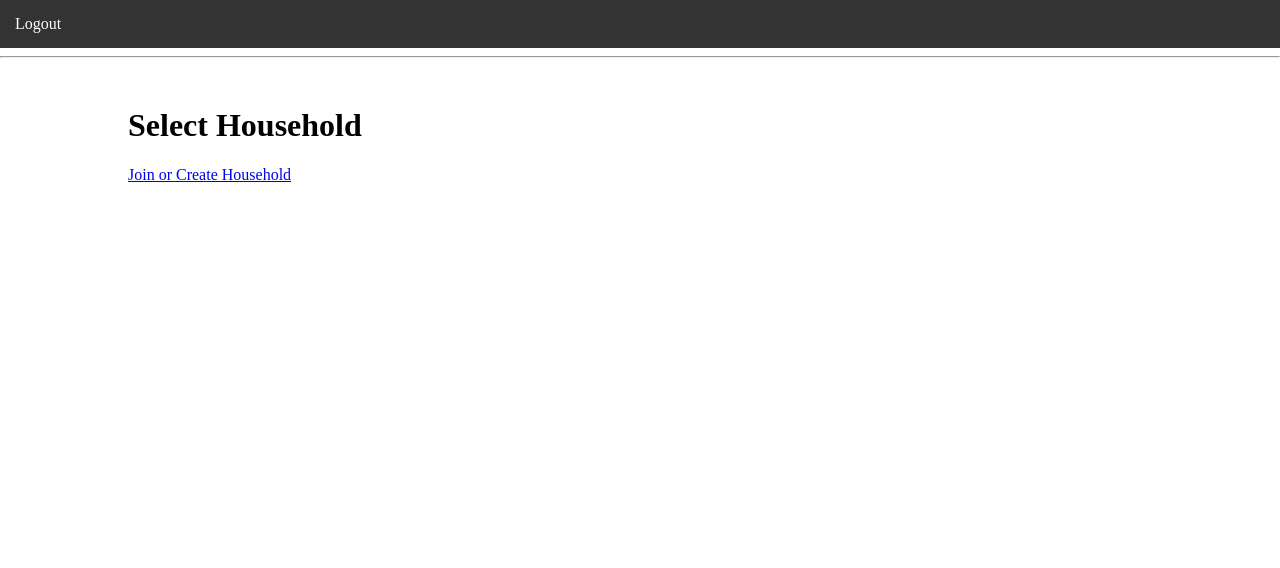
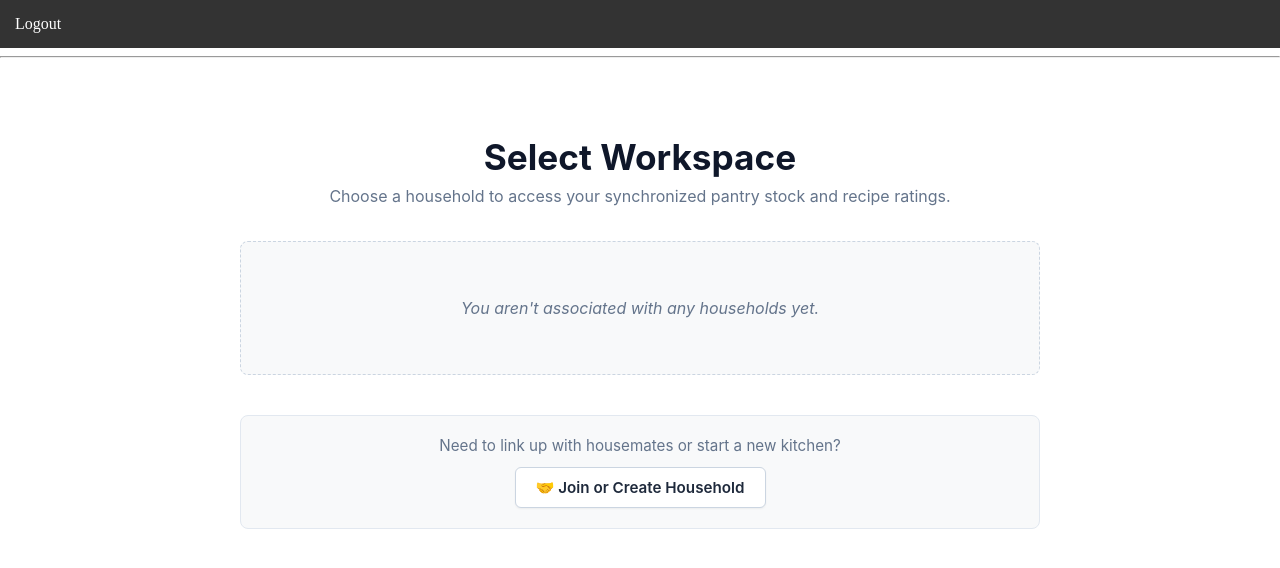
Before and after one commit to esintao/dynamicdining, a Flask app: page /households in a window 1280 px wide. Shown: the top 568 px of the page. Run offline with Flask 3, Linux system fonts and the light colour scheme; the visitor is signed in with stand-in values (Sample User, id 1); data that the repository does not hold is empty; some libraries are stand-ins or nearby versions.

```diff
--- a/templates/households.html
+++ b/templates/households.html
@@ -1,14 +1,70 @@
 {% extends 'base.html' %}
 
 {% block content %}
-<h1>Select Household</h1>
+<div class="households-container">
+    <header class="page-header">
+        <h1>Select Workspace</h1>
+        <p class="subtitle">Choose a household to access your synchronized pantry stock and recipe ratings.</p>
+    </header>
 
-{% for household in households %}
-    <div class="card">
-        <h3>{{ household[1] }}</h3>
-        <a href="/select_household/{{ household[0] }}">Enter Household</a>
+    <div class="households-grid">
+        {% if households %}
+            {% for household in households %}
+            <div class="household-card">
+                <div class="card-avatar">🏠</div>
+                <div class="card-details">
+                    <h3 class="capitalize-text">{{ household[1] }}</h3>
+                    <p class="card-status">Active Kitchen Ecosystem</p>
+                </div>
+                <div class="card-actions">
+                    <a href="/select_household/{{ household[0] }}" class="btn-enter">Enter Household</a>
+                </div>
+            </div>
+            {% endfor %}
+        {% else %}
+            <div class="empty-households">
+                <p>You aren't associated with any households yet.</p>
+            </div>
+        {% endif %}
     </div>
-{% endfor %}
 
-<a href="/join_household">Join or Create Household</a>
+    <div class="page-footer-actions">
+        <span class="muted-text">Need to link up with housemates or start a new kitchen?</span>
+        <a href="/join_household" class="btn-setup">🤝 Join or Create Household</a>
+    </div>
+</div>
+
+<style>
+    .households-container { max-width: 800px; margin: 50px auto; padding: 0 20px; font-family: -apple-system, BlinkMacSystemFont, "Segoe UI", Roboto, sans-serif; color: #333; }
+
+    .page-header { margin-bottom: 35px; text-align: center; }
+    .page-header h1 { font-size: 2.2rem; margin: 0 0 8px 0; color: #0f172a; font-weight: 700; }
+    .subtitle { font-size: 1rem; color: #64748b; margin: 0; }
+
+    .capitalize-text { text-transform: capitalize; }
+
+    /* Grid/List Layout */
+    .households-grid { display: flex; flex-direction: column; gap: 16px; margin-bottom: 40px; }
+
+    /* Sleek Row Cards */
+    .household-card { background: white; border: 1px solid #e2e8f0; border-radius: 10px; padding: 20px 25px; display: flex; align-items: center; gap: 20px; box-shadow: 0 4px 6px -1px rgba(0,0,0,0.02), 0 2px 4px -1px rgba(0,0,0,0.02); transition: transform 0.15s, border-color 0.15s; }
+    .household-card:hover { transform: translateY(-1px); border-color: #cbd5e1; box-shadow: 0 10px 15px -3px rgba(0,0,0,0.04); }
+
+    .card-avatar { font-size: 1.8rem; background: #f1f5f9; padding: 10px; border-radius: 50%; width: 35px; height: 35px; display: flex; align-items: center; justify-content: center; }
+
+    .card-details { flex-grow: 1; }
+    .card-details h3 { margin: 0 0 4px 0; font-size: 1.2rem; color: #1e293b; }
+    .card-status { margin: 0; font-size: 0.85rem; color: #2e7d32; font-weight: 600; }
+
+    .btn-enter { text-decoration: none; background: #0066cc; color: white; padding: 10px 18px; border-radius: 6px; font-weight: bold; font-size: 0.9rem; display: inline-block; transition: background 0.15s; }
+    .btn-enter:hover { background: #0052a3; }
+
+    .empty-households { text-align: center; padding: 40px; background: #f8f9fa; border: 1px dashed #cbd5e1; border-radius: 8px; color: #64748b; font-style: italic; }
+
+    /* Footer Navigation Area */
+    .page-footer-actions { background: #f8f9fa; border: 1px solid #e2e8f0; border-radius: 8px; padding: 20px; text-align: center; display: flex; flex-direction: column; gap: 12px; align-items: center; }
+    .muted-text { font-size: 0.95rem; color: #64748b; }
+    .btn-setup { text-decoration: none; color: #1e293b; background: white; border: 1px solid #cbd5e1; padding: 10px 20px; border-radius: 6px; font-weight: 600; font-size: 0.95rem; box-shadow: 0 1px 2px rgba(0,0,0,0.05); transition: background 0.15s; }
+    .btn-setup:hover { background: #f1f5f9; }
+</style>
 {% endblock %}
```
